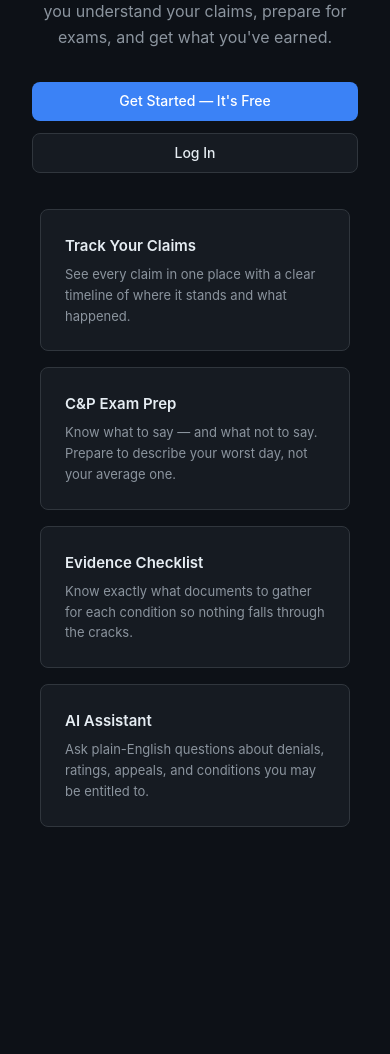
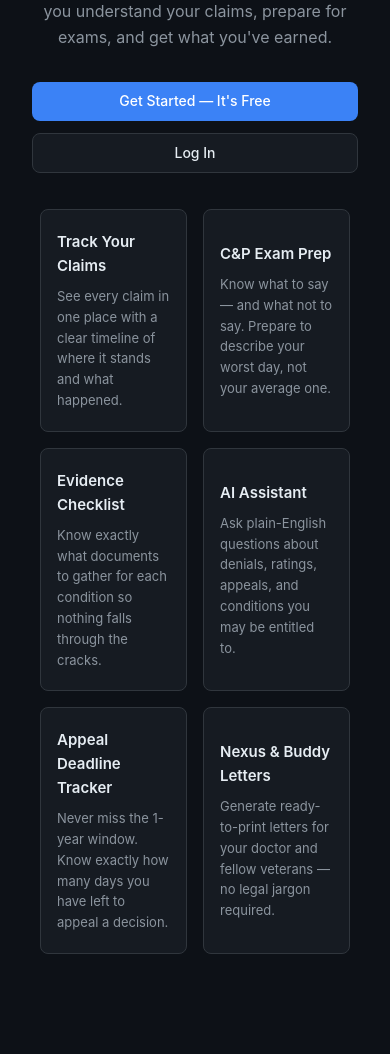
Before and after one commit to OblivionsPeak/rally-point, a Flask app: page / in a window 390 px wide. Shown: the part 175-1229 px from the top of the page. Before the commit the page ends 1002 px from the top, so only its background shows below. Run offline with Flask 3, Linux system fonts and the light colour scheme.

Commit message:
fix: landing page feature cards in centered 3x2 square grid
Changed from auto-fit variable-width columns to a fixed 3-column grid
with aspect-ratio 1/1 so all 6 cards are uniform squares. Added two new
feature cards (Appeal Deadline Tracker, Nexus & Buddy Letters) to fill
the grid evenly. Mobile breakpoint collapses to 2-column with auto height.

Co-Authored-By: Claude Sonnet 4.6 <noreply@anthropic.com>

```diff
--- a/static/css/main.css
+++ b/static/css/main.css
@@ -196,9 +196,9 @@ textarea.form-control { resize: vertical; min-height: 80px; }
 .hero-cta { display: flex; gap: 12px; justify-content: center; flex-wrap: wrap; }
 .features {
   display: grid;
-  grid-template-columns: repeat(auto-fit, minmax(220px, 1fr));
+  grid-template-columns: repeat(3, 1fr);
   gap: 16px;
-  max-width: 900px;
+  max-width: 860px;
   margin: 0 auto;
   padding: 0 24px 80px;
 }
@@ -206,10 +206,14 @@ textarea.form-control { resize: vertical; min-height: 80px; }
   background: var(--surface);
   border: 1px solid var(--border);
   border-radius: var(--radius);
-  padding: 24px;
+  padding: 28px 24px;
+  aspect-ratio: 1 / 1;
+  display: flex;
+  flex-direction: column;
+  justify-content: center;
 }
-.feature-card h3 { font-size: 15px; font-weight: 600; margin-bottom: 6px; }
-.feature-card p  { font-size: 13px; color: var(--muted); }
+.feature-card h3 { font-size: 15px; font-weight: 600; margin-bottom: 8px; }
+.feature-card p  { font-size: 13px; color: var(--muted); line-height: 1.6; }
 
 /* AI Assistant chat */
 .chat-container { display: flex; flex-direction: column; height: 480px; }
@@ -267,6 +271,10 @@ textarea.form-control { resize: vertical; min-height: 80px; }
   .hero h1       { font-size: 28px; }
   .hero p        { font-size: 16px; }
 
+  /* Feature grid */
+  .features      { grid-template-columns: repeat(2, 1fr); }
+  .feature-card  { aspect-ratio: auto; padding: 20px 16px; }
+
   /* Dashboard header — stack button below title */
   .page-header   { flex-direction: column; align-items: flex-start; gap: 12px; }
 
--- a/templates/landing.html
+++ b/templates/landing.html
@@ -27,5 +27,13 @@
     <h3>AI Assistant</h3>
     <p>Ask plain-English questions about denials, ratings, appeals, and conditions you may be entitled to.</p>
   </div>
+  <div class="feature-card">
+    <h3>Appeal Deadline Tracker</h3>
+    <p>Never miss the 1-year window. Know exactly how many days you have left to appeal a decision.</p>
+  </div>
+  <div class="feature-card">
+    <h3>Nexus &amp; Buddy Letters</h3>
+    <p>Generate ready-to-print letters for your doctor and fellow veterans — no legal jargon required.</p>
+  </div>
 </div>
 {% endblock %}
```
